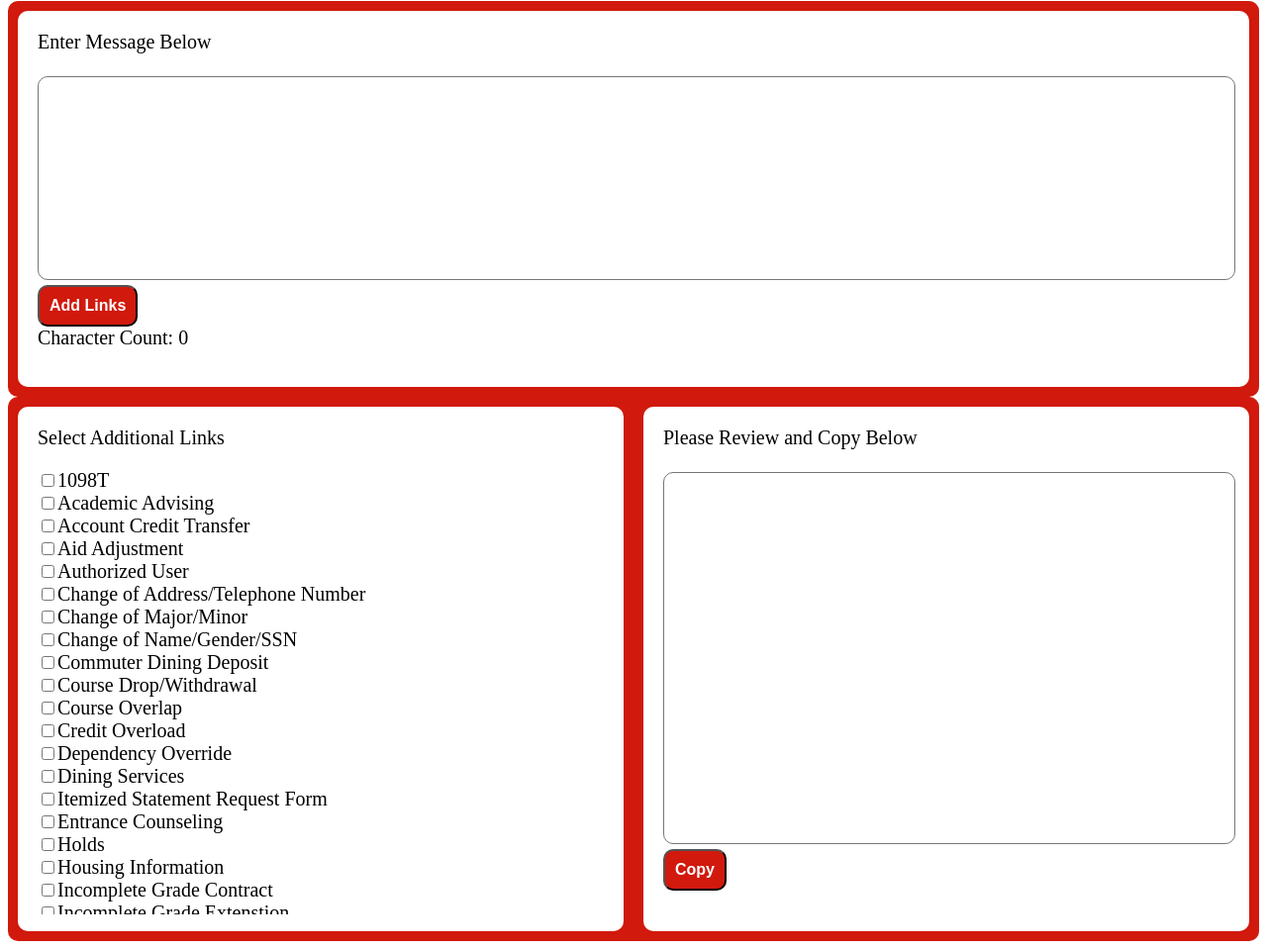
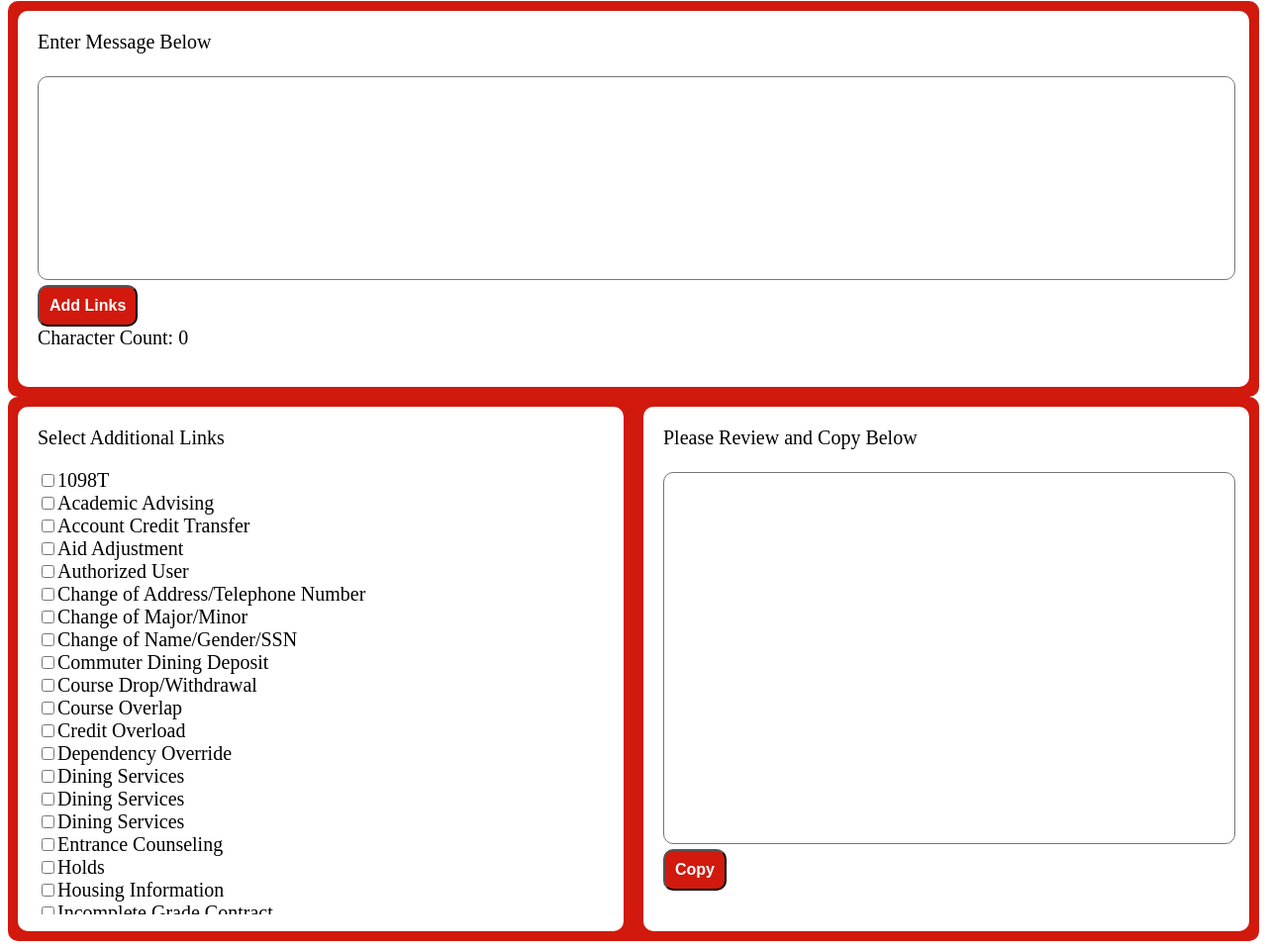
Before and after one commit to teixeiraj-rhc/rhc-link-composer, a plain HTML site: page index.html in a window 1280 px wide. Shown: the part 171-1130 px from the top of the page at 99% size. Drawn offline with Linux system fonts and the light colour scheme.

Commit message:
Update index.html

```diff
--- a/index.html
+++ b/index.html
@@ -94,9 +94,8 @@ nav ul{overflow:hidden; overflow-y:scroll;}
     <nav>
 
             <ul style="list-style-type:none;">
-                <li><input type='checkbox' id='1098t'alt='Form 1098'value='For information about retrieving your 1098T:
+               <li><input type='checkbox' id='1098T'alt='Form 1098'value='For information about retrieving your 1098T:
 https://www.montclair.edu/red-hawk-central/student-accounts/1098-t-information/'>1098T</li>
-
 <li><input type='checkbox' id='academic advising'alt='academic advising'value='For information about Academic Advising:
 https://www.montclair.edu/red-hawk-central/academic-advising/'>Academic Advising</li>
 <li><input type='checkbox' id='account credit transfer'alt='account credit transfer'value='To transfer credit to Red Hawk Dollars please complete all steps at the link below:
@@ -121,6 +120,10 @@ Montclair State University
 Montclair, NJ 07043
 
 Access the form here: https://www.montclair.edu/red-hawk-central/wp-content/uploads/sites/59/2024/04/Name-SSN-Gender-Change-Form-04-08-2024.pdf
+
+
+
+
 '>Change of Name/Gender/SSN</li>
 <li><input type='checkbox' id='commuter dining 'alt='commuter dining deposit'value='For information about the Commuter Dining Deposit:
 https://www.montclair.edu/dining-services/meal-plan-information/for-commuters/'>Commuter Dining Deposit</li>
@@ -134,8 +137,10 @@ https://www.montclair.edu/red-hawk-central/wp-content/uploads/sites/59/2025/02/C
 https://www.montclair.edu/red-hawk-central/wp-content/uploads/sites/59/2025/05/Petition-for-Dependency-Status-Review-25.26.pdf'>Dependency Override</li>
 <li><input type='checkbox' id='dining services'alt='dining services'value='For info about Dining Services:
 https://www.montclair.edu/dining-services/'>Dining Services</li>
-<li><input type='checkbox' id='itemized statement'alt='itemized statement'value='To request an itemized statement for employer reimbursement:
-https://www.montclair.edu/red-hawk-central/wp-content/uploads/sites/59/2019/04/Employer-Reimbursement-Itemized-Statement-Request-Form_05-2017.pdf'>Itemized Statement Request Form</li>
+<li><input type='checkbox' id='dining services'alt='dining services'value='For info about Dining Services:
+https://www.montclair.edu/dining-services/'>Dining Services</li>
+<li><input type='checkbox' id='dining services'alt='dining services'value='For info about Dining Services:
+https://www.montclair.edu/dining-services/'>Dining Services</li>
 <li><input type='checkbox' id='ec'alt='entrance counseling'value='Please Login with Your FSAID to complete Entrance Counseling:
 https://studentaid.gov/entrance-counseling/
 '>Entrance Counseling</li>
@@ -150,6 +155,8 @@ https://docs.google.com/forms/d/e/1FAIpQLSeHR3sEM8iH-ns8XXmQSHsQ9KyIDPbyMOdzpKBi
 https://docs.google.com/forms/d/e/1FAIpQLSfICk1c_tDrj6wOjhTdyDWynTJ3kI7dyXoChj9aQZrX0NIPHA/viewform'>Incomplete Grade Extenstion</li>
 <li><input type='checkbox' id='independent study'alt='independent study'value='If you would like to apply for an independent study follow the steps at the link below:
 https://www.montclair.edu/red-hawk-central/how-to-guides/independent-study-application-request/'>Independent Study</li>
+<li><input type='checkbox' id='itemized statement'alt='itemized statement'value='To request an itemized statement for employer reimbursement:
+https://www.montclair.edu/red-hawk-central/wp-content/uploads/sites/59/2019/04/Employer-Reimbursement-Itemized-Statement-Request-Form_05-2017.pdf'>Itemized Statement Request Form</li>
 <li><input type='checkbox' id='late fees'alt=' late fee waiver'value='Late Fee & Waiver Information:
 https://www.montclair.edu/red-hawk-central/student-accounts/payment-deadlines/late-fees/'>Late Fees</li>
 <li><input type='checkbox' id='leave of absence'alt=' withdraw from the university'value='To withdraw or go on a leave of absence from the university please follow the steps at the link below:
@@ -188,6 +195,8 @@ https://www.montclair.edu/study-abroad/'>Study Abroad</li>
 <li><input type='checkbox' id='summer loan 'alt='summer loan'value='If you would like to request part of your loans be moved to summer please complete the form at the link below:
 https://goo.gl/forms/8xpAaAAgbdmTazIE2
 '>Summer Loan Request</li>
+<li><input type='checkbox' id='third party payment 'alt='third party payment'value='For information about third party payments:
+https://www.montclair.edu/red-hawk-central/student-accounts/third-party-payment/'>Third Party Payment</li>
 <li><input type='checkbox' id='third party payment 'alt='third party payment'value='For information about third party payments:
 https://www.montclair.edu/red-hawk-central/student-accounts/third-party-payment/'>Third Party Payment</li>
 <li><input type='checkbox' id='tuition appeal'alt='tuition and fee appeal'value='For Information on Submitting a Tuition Appeal:
```
